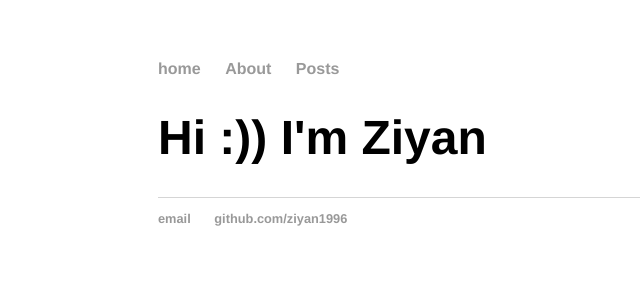
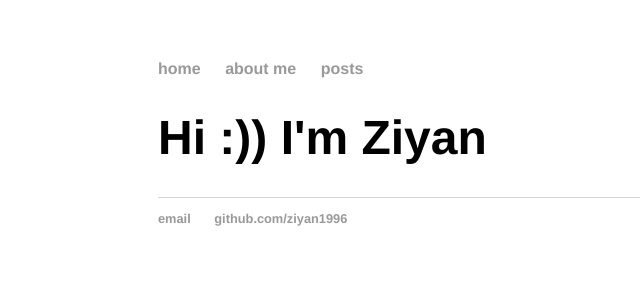
Before and after one commit to ziyan1996/ziyan1996.github.io, a Jekyll site: the page built from index.html, in a window 1280 px wide. Shown: the top 300 px of the page, without its empty margins (34-674 px from the left). Built offline with Jekyll 4.4.1, drawn with Linux system fonts in a browser that asks for light colours.

```diff
--- a/_layouts/default.html
+++ b/_layouts/default.html
@@ -9,8 +9,8 @@
 			<nav>
 	    		<ul>
 	        		<li><a href="/">home</a></li>
-		        	<li><a href="/about me">About</a></li>
-	        		<li><a href="/posts">Posts</a></li>
+		        	<li><a href="/about me">about me</a></li>
+	        		<li><a href="/posts">posts</a></li>
 	    		</ul>
 			</nav>
 			<div class="container">
```
